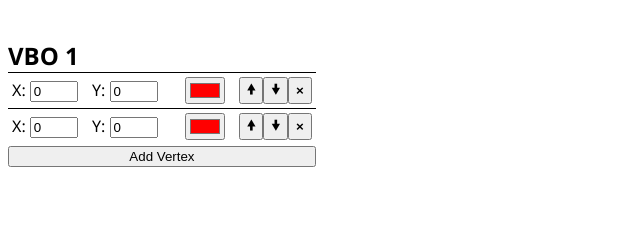
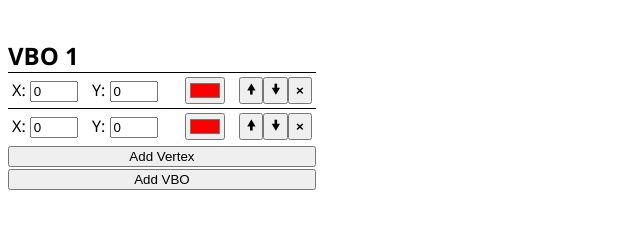
Before and after one commit to gregk27/GLDraw, a plain HTML site: page index.html in a window 1280 px wide. Shown: the part 75-304 px from the top of the page, without its empty margins (0-640 px from the left). Drawn offline with Linux system fonts and the light colour scheme.

Commit message:
Add ability to create a VBO

```diff
--- a/index.html
+++ b/index.html
@@ -11,10 +11,10 @@
 <body>
     <h1>GLDraw</h1>
     <section id="inputs">
+        <button>Add VBO</button>
     </section>
     <canvas id="display">
 
     </canvas>
-    <script>document.getElementById("inputs").appendChild(vbo.buildDOM());</script>
 </body>
 </html>
--- a/main.js
+++ b/main.js
@@ -25,7 +25,7 @@ class VBO {
      */
     buildDOM() {
         // Delete the element if it already exists
-        if(this.rootElement != null){
+        if(this.rootElement != null && this.rootElement.parentElement != null){
             this.rootElement.parentElement.removeChild(this.rootElement);
         }
 
@@ -55,7 +55,8 @@ class VBO {
      */
     updateDOM() {
         if(this.rootElement != null){
-            this.rootElement.parentElement.appendChild(this.buildDOM());
+            let e = this.rootElement.nextElementSibling;
+            this.rootElement.parentElement.insertBefore(this.buildDOM(), e);
         }
     }
 
@@ -128,7 +129,7 @@ class Vertex {
      */
     buildDOM(){
         // Delete the element if it already exists
-        if(this.rootElement != null){
+        if(this.rootElement != null && this.rootElement.parentElement != null){
             this.rootElement.parentElement.removeChild(this.rootElement);
         }
 
@@ -204,9 +205,33 @@ class Vertex {
     }
 }
 
+/** @type {VBO[]} */
+var vbos = [];
+
+function updateVBOs(){
+    let e = document.getElementById("inputs");
+    while(e.firstChild != null) e.removeChild(e.firstChild);
+    console.log(vbos);
+    for(let v of vbos){
+        e.appendChild(v.buildDOM())
+    }
+    let button = document.createElement("button");
+    button.innerText = "Add VBO"
+    button.onclick = () => {
+        vbos.push(new VBO("VBO"));
+        updateVBOs();
+    }
+    e.appendChild(button);
+}
+
+window.onload = () => {
     let vbo = new VBO("VBO 1");
     let vert = new Vertex(vbo);
     vert.color = "#FF0000"
     vbo.addVertex(vert);
     let vert2 = new Vertex(vbo);
     vbo.addVertex(vert2);
+
+    vbos.push(vbo);
+    updateVBOs();
+}
```
Lines whose indentation alone changed are shown as unchanged.
